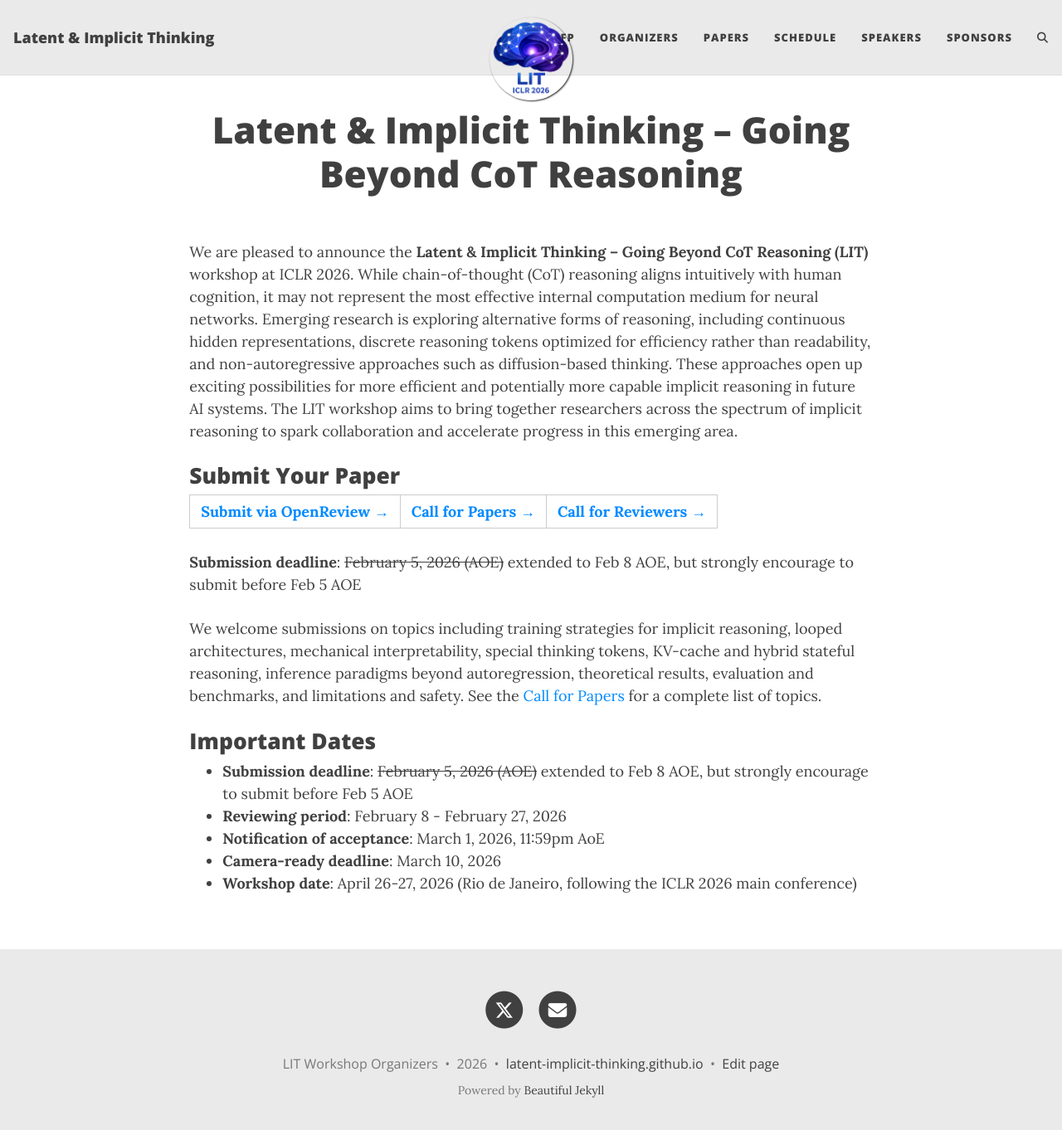
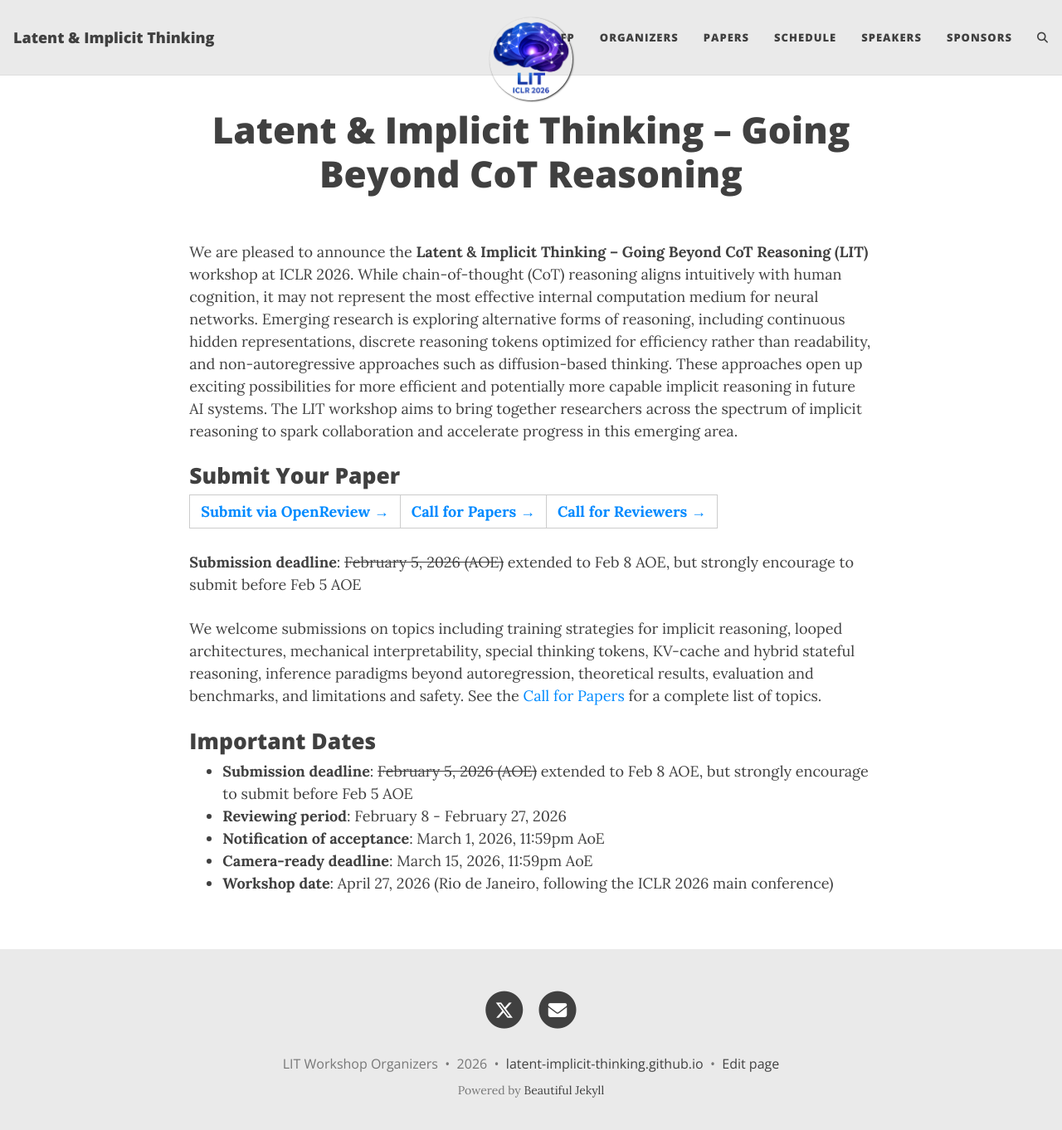
Before and after one commit to latent-implicit-thinking/latent-implicit-thinking.github.io, a Jekyll site: the page built from index.md, in a window 1280 px wide and 1375 px high. Shown: the top 1362 px of the window at 83% size. Built offline with Jekyll 4.4.1, drawn with Linux system fonts in a browser that asks for light colours; comment, search, counter and statistics services are not loaded.

Commit message:
Update submission and workshop deadlines

```diff
--- a/index.md
+++ b/index.md
@@ -18,5 +18,5 @@ We welcome submissions on topics including training strategies for implicit reas
 - **Submission deadline**: ~~February 5, 2026 (AOE)~~ extended to Feb 8 AOE, but strongly encourage to submit before Feb 5 AOE
 - **Reviewing period**: February 8 - February 27, 2026
 - **Notification of acceptance**: March 1, 2026, 11:59pm AoE
-- **Camera-ready deadline**: March 10, 2026
-- **Workshop date**: April 26-27, 2026 (Rio de Janeiro, following the ICLR 2026 main conference)
+- **Camera-ready deadline**: March 15, 2026, 11:59pm AoE
+- **Workshop date**: April 27, 2026 (Rio de Janeiro, following the ICLR 2026 main conference)
```
